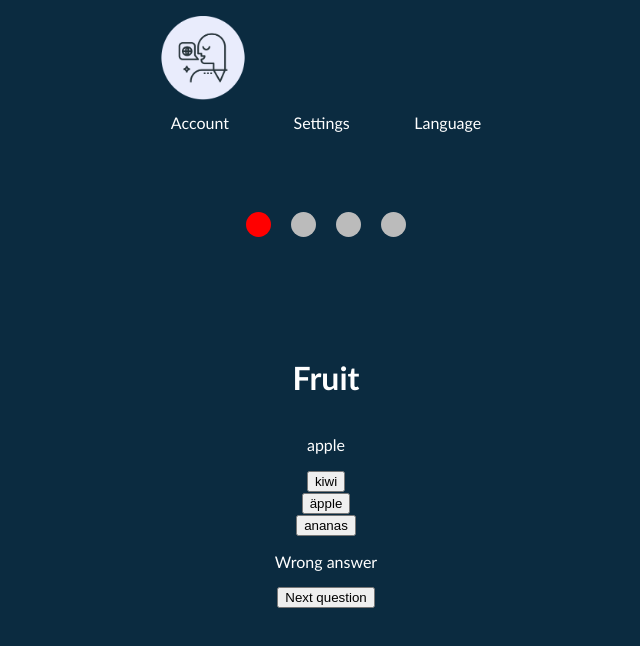
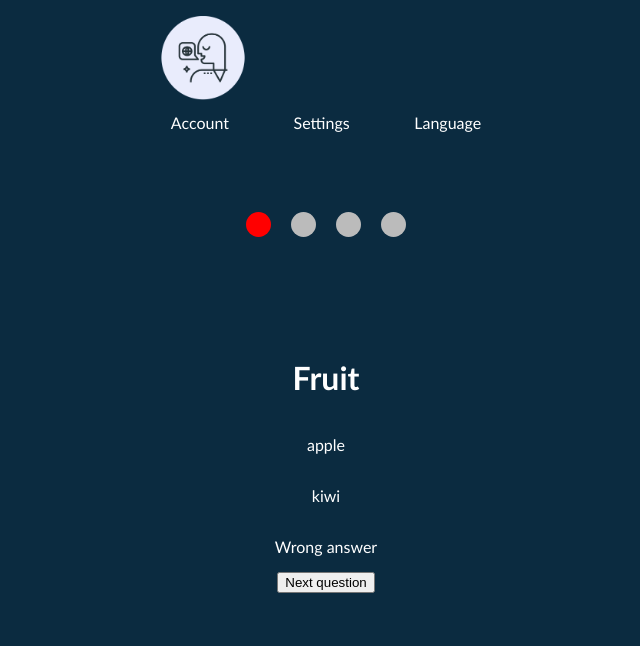
Before and after one commit to Paefax/paefax-language-app, a Vue app: page /quiz in a window 1280 px wide. Both pictures are taken after a click on the button "kiwi". Shown: the top 646 px of the page, without its empty margins (314-954 px from the left). Built offline with nearby package versions, Linux system fonts and the light colour scheme.

Commit message:
Fix bug multiple answers to same question

```diff
--- a/src/components/Quiz.vue
+++ b/src/components/Quiz.vue
@@ -3,7 +3,12 @@
     <ProgressBalls />
     <h1>{{ quiz.category }}</h1>
     <p>{{ wordToTranslate }}</p>
-    <AnswerItems @button-clicked="checkAnswer" :answers="answers" />
+    <AnswerItems
+      v-if="!answeredQuestion"
+      @button-clicked="checkAnswer"
+      :answers="answers"
+    />
+    <p v-if="answeredQuestion">{{ currentAnswer }}</p>
     <p v-if="answeredCorrectly && answeredQuestion">Correct answer!</p>
     <p v-else-if="answeredQuestion && !answeredCorrectly">Wrong answer</p>
     <button v-show="answeredQuestion" @click.prevent="nextQuestion">
@@ -27,9 +32,12 @@ const correctAnswer = ref("");
 const currentQuestion = ref();
 const answeredQuestion = ref(false);
 const answeredCorrectly = ref(false);
+const currentAnswer = ref("");
 
 const checkAnswer = (answer) => {
   answeredQuestion.value = true;
+  currentAnswer.value = answer;
+
   if (answer === correctAnswer.value) {
     answeredCorrectly.value = true;
     quiz.increaseScore();
```
